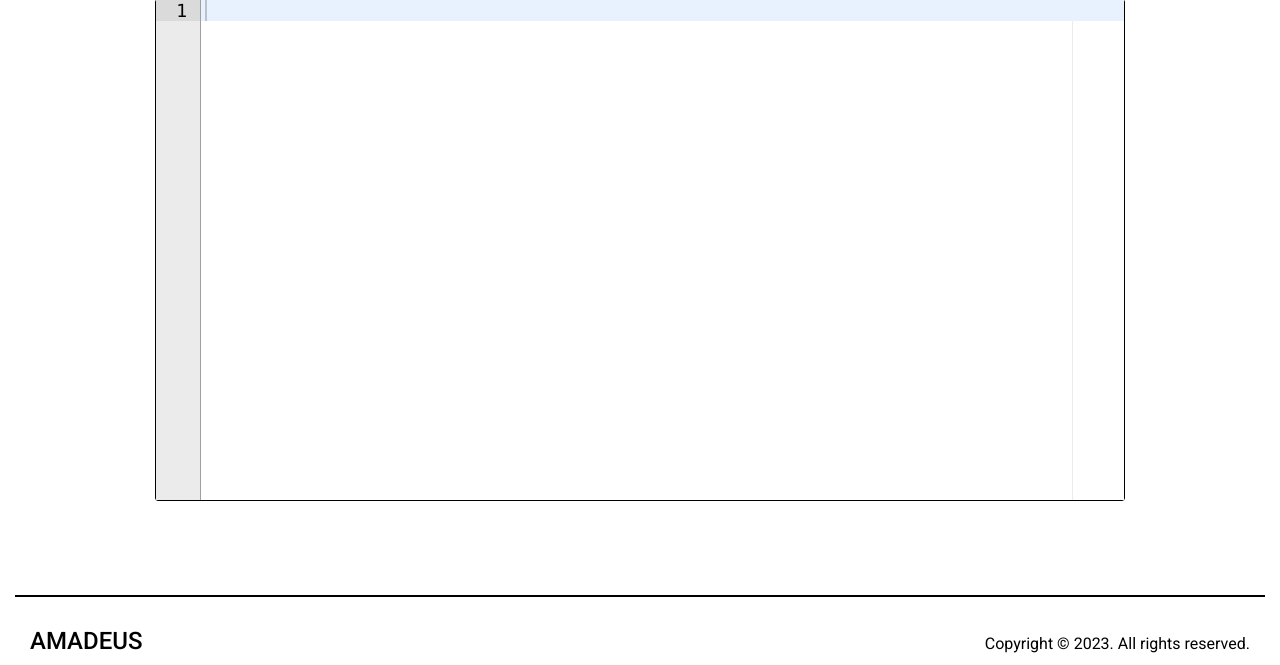
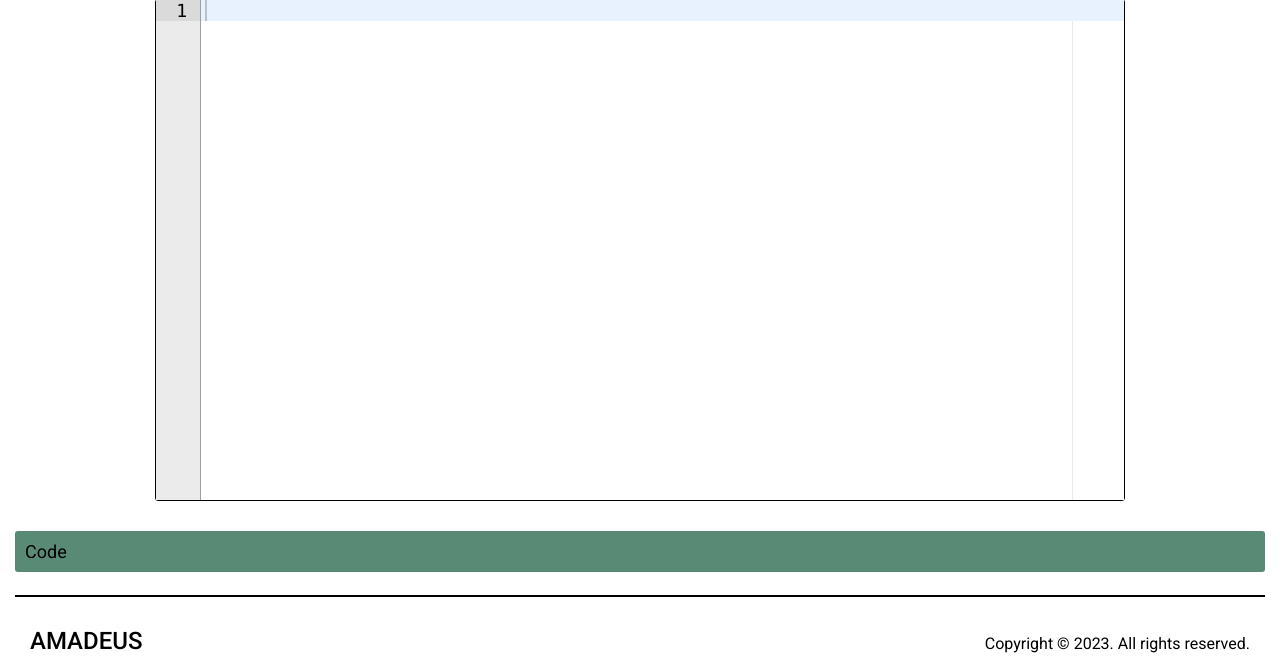
Before and after one commit to BZLOM4JOPbI/Amadeus-Courses, a Django app: page /ide.html in a window 1280 px wide. Shown: the part 135-800 px from the top of the page. Run offline with Django 4.2, Linux system fonts and the light colour scheme; some libraries are stand-ins or nearby versions.

Commit message:
Вывод кода в строку из IDE

```diff
--- a/Amadeus_project/main_pages/static/main_pages/css/style.css
+++ b/Amadeus_project/main_pages/static/main_pages/css/style.css
@@ -383,7 +383,15 @@ input[type='submit']:disabled {
     border-radius: 3px;
     height: 500px;
 }
-
+.resultBtn {
+    display: block;
+    width: 100%;
+    border-radius: 3px;
+    padding: 10px;
+    box-sizing: border-box;
+    background-color: rgb(89, 138, 118);
+    cursor: pointer;
+}
 
 
 
--- a/Amadeus_project/main_pages/static/main_pages/js/ide_script.js
+++ b/Amadeus_project/main_pages/static/main_pages/js/ide_script.js
@@ -1,8 +1,18 @@
-var editor = document.querySelector('#editor');
+//var editor = document.querySelector('#editor');\
+const ide = ace.edit('editor');
 
-ace.edit(editor, {
+/*ace.edit(editor, {
     theme: 'ace/theme/eclipse',
     mode: 'ace/mode/javascript',
     fontSize: 18,
-});
-//pass
+});*/
+ide.setOptions({
+    fontSize: '18px',
+    mode: 'ace/mode/javascript',
+    theme: 'ace/theme/eclipse',
+})
+let result = document.querySelector('.resultBtn');
+const getResult = () => {
+    result.textContent = ide.getValue();
+};
+result.addEventListener('click', getResult);
--- a/Amadeus_project/main_pages/templates/main_pages/ide.html
+++ b/Amadeus_project/main_pages/templates/main_pages/ide.html
@@ -14,6 +14,9 @@ IDE
             <div class="editorInner">
                 <div id="editor"></div>
             </div>
+        </div>
+        <div class="container">
+            <p class="resultBtn">Code</p>
         </div>
     </main>
 {% endblock %}
```
